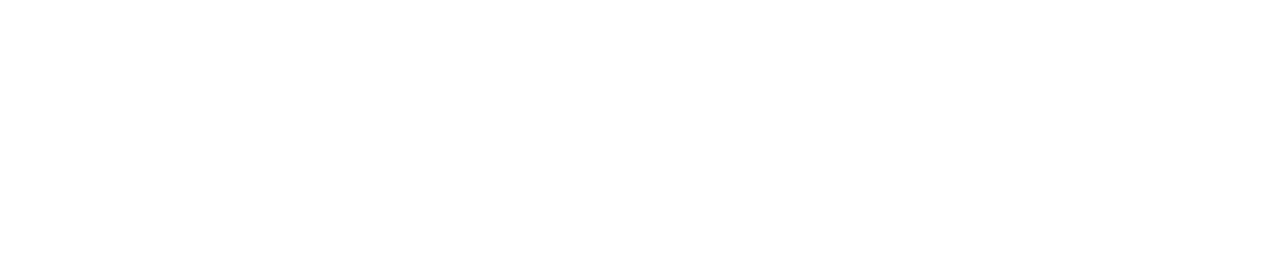
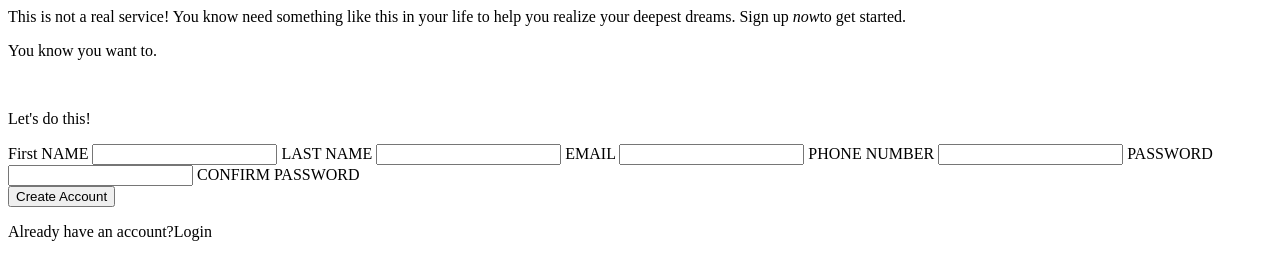
Before and after one commit to Diallo-gif/SITE, a plain HTML site: page index.html in a window 1280 px wide. Drawn offline with Linux system fonts and the light colour scheme.

Commit message:
Edit README.md and index.html

```diff
--- a/index.html
+++ b/index.html
@@ -2,16 +2,41 @@
 <html>
     <meta charset="utf-8">
     <meta name="viewport" content="width=device-width", initial-scale="1.0">
-
     <link rel="stylesheet" href="style.css" type="text/css">
     <script src="javascript.js"></script>
-
-<title></title>
+<title>Projet Petit Formulaire</title>
 
 <head>
 
 </head>
+
 <body>
+    <span>This is not a real service! You know need something
+like this in your life to help you realize your deepest dreams.
+Sign up <em>now</em>to get started.</span>
+
+<p>You know you want to.</p></br>
+<p>Let's do this!</p>
+<form>
+    <label for="first">First NAME</label>
+    <input text="first" id="first">
+    <label for="last">LAST NAME</label>
+    <input text="last" id="last">
+    <label for="email">EMAIL</label>
+    <input text="mail" id="email">
+    <label for="number">PHONE NUMBER</label>
+    <input text="number" id="numero">
+    <label for="code">PASSWORD</label>
+    <input text="password" id="pass">
+    <label id="confirm" text="password">CONFIRM PASSWORD</label>
+</form>
+<button>Create Account</button>
+<p>Already have an account?Login</p>
+
+
 
 </body>
+
+
+
 </html>
```
